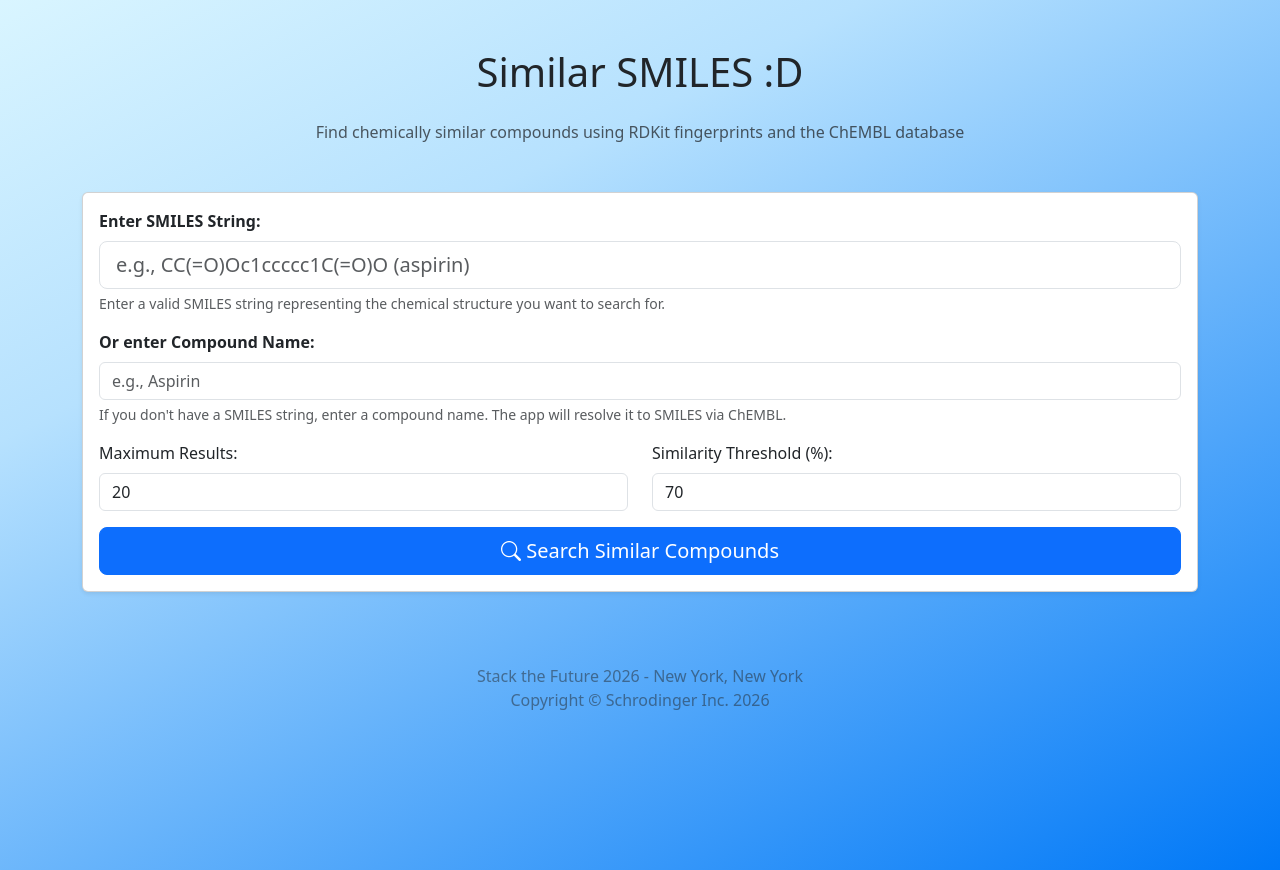
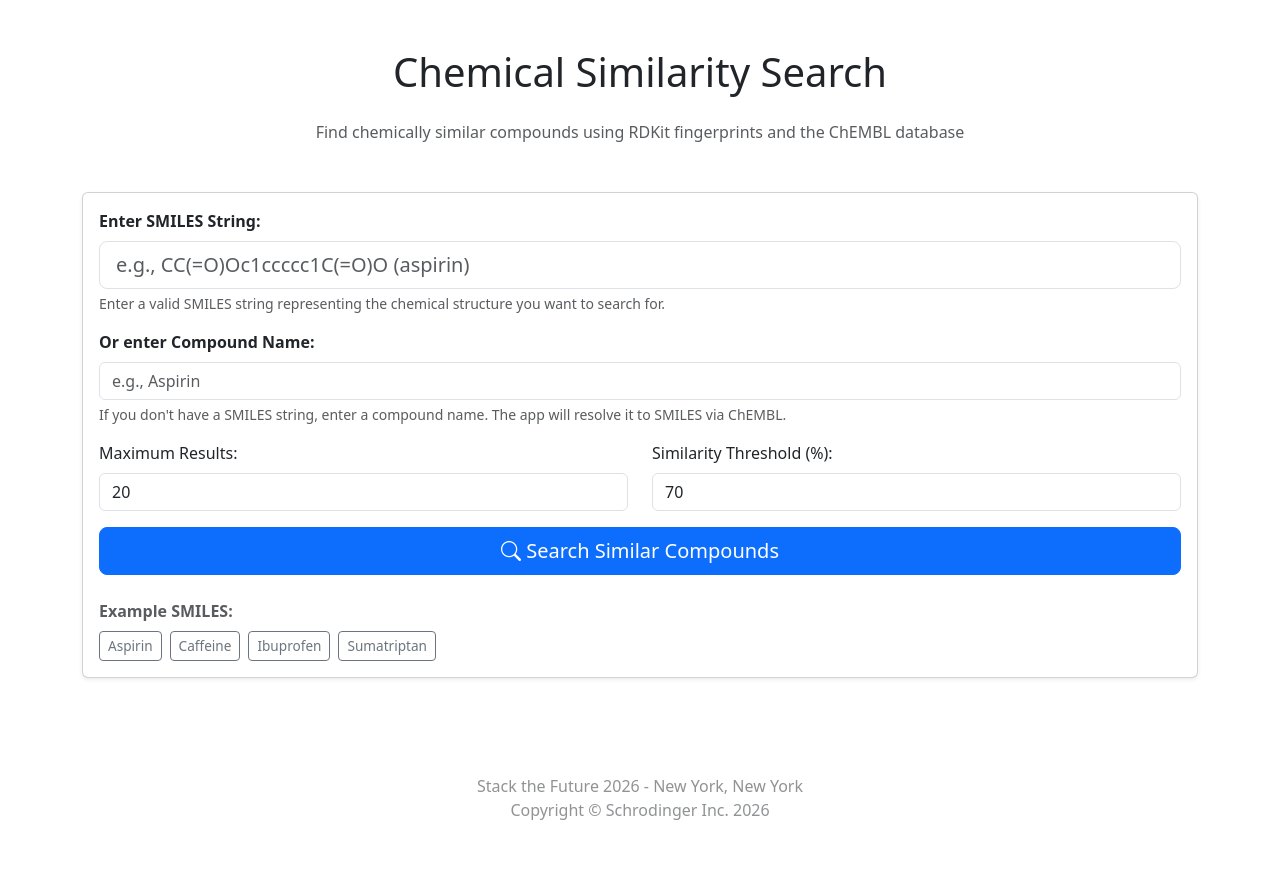
Before and after one commit to qrran/Schrodinger_Hackathon_2026, a Flask app: page / in a window 1280 px wide. Run offline with Flask 3, Linux system fonts and the light colour scheme.

Commit message:
brought back smiles example

```diff
--- a/templates/my-template.html
+++ b/templates/my-template.html
@@ -5,7 +5,7 @@
 {% block content %}
   <div class="my-5">
     <h1 class="text-center mb-4">
-      <i class="bi bi-molecule"></i> Similar SMILES :D
+      <i class="bi bi-molecule"></i> Chemical Similarity Search
     </h1>
     <p class="text-center text-muted mb-5">
       Find chemically similar compounds using RDKit fingerprints and the ChEMBL database
@@ -60,6 +60,25 @@
             <i class="bi bi-search"></i> Search Similar Compounds
           </button>
         </form>
+
+        <!-- Example SMILES -->
+        <div class="mt-4">
+          <p class="mb-2 text-muted">
+            <strong>Example SMILES:</strong>
+          </p>
+          <div class="d-flex flex-wrap gap-2">
+            <button class="btn btn-sm btn-outline-secondary example-btn"
+                    data-smiles="CC(=O)Oc1ccccc1C(=O)O">Aspirin</button>
+            <button class="btn btn-sm btn-outline-secondary example-btn"
+                    data-smiles="CN1C=NC2=C1C(=O)N(C(=O)N2C)C">Caffeine</button>
+            <button class="btn btn-sm btn-outline-secondary example-btn"
+                    data-smiles="CC(C)Cc1ccc(cc1)C(C)C(=O)O">Ibuprofen</button>
+            <button class="btn btn-sm btn-outline-secondary example-btn"
+                    data-smiles="CN(C)CCc1c[nH]c2ccc(cc12)CS(=O)(=O)N">Sumatriptan</button>
+          </div>
+        </div>
+      </div>
+    </div>
 
     <!-- Loading Spinner -->
     <div id="loadingSpinner" class="text-center my-5" style="display: none;">
@@ -118,12 +137,6 @@
 
 {% block styles %}
   <style>
-
-  body {
-    background: #d9f5ff;
-    background: linear-gradient(153deg, rgba(217, 245, 255, 1) 0%, rgba(182, 225, 254, 1) 29%, rgba(0, 120, 247, 1) 100%);
-  }
-
   .example-btn {
     font-size: 0.85rem;
   }
```
